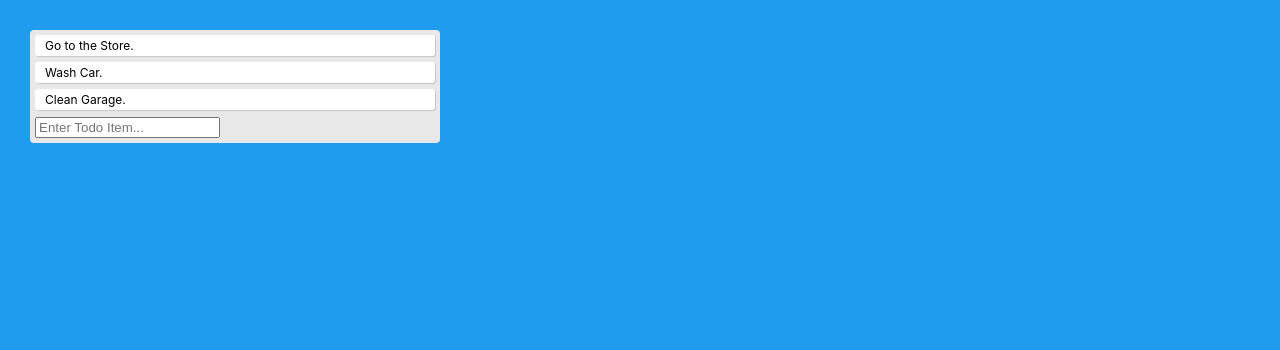
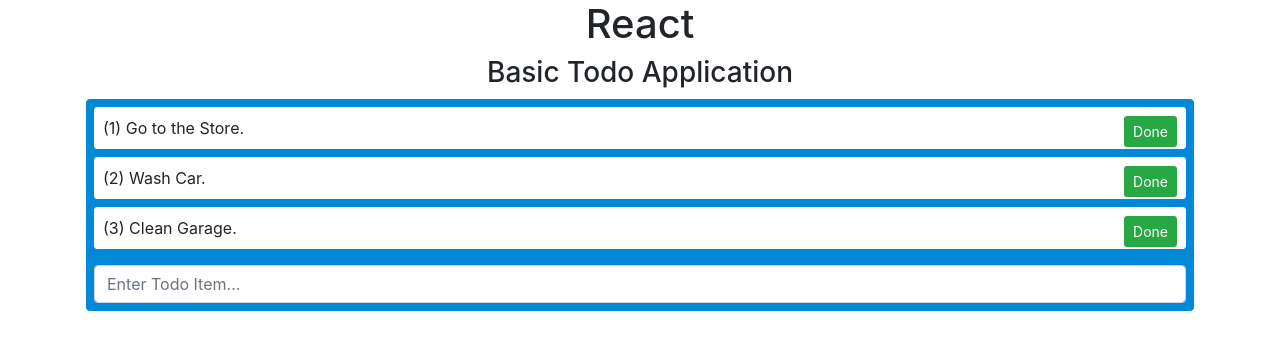
Before and after one commit to mattg-cli/todo-react, a React (Create React App) app: page / in a window 1280 px wide. Shown: the top 350 px of the page. Built offline with nearby package versions, Linux system fonts and the light colour scheme.

Commit message:
implemented an update function that will mark items as done when clicked

```diff
--- a/src/App.js
+++ b/src/App.js
@@ -6,9 +6,18 @@
 function App() {
 
   const [todos, setTodos] = React.useState([
-    { text: "Go to the Store."},
-    { text: "Wash Car."},
-    { text: "Clean Garage."}
+    {
+      text: "Go to the Store.",
+      isCompleted: false
+    },
+    {
+      text: "Wash Car.",
+      isCompleted: false
+    },
+    {
+      text: "Clean Garage.",
+      isCompleted: false
+    }
   ]);
 
   const addTodo = text => {
@@ -16,16 +25,27 @@
     setTodos(newTodos);
   }
 
+  const completeTodo = index => {
+    const newTodos = [...todos];
+    newTodos[index].isCompleted = true;
+    setTodos(newTodos);
+  }
+
   return (
-    <div className="app">
-      <div className="todo-list">
+    <div className="container">
+      <h1 className="text-center">React</h1>
+      <h3 className="text-center">Basic Todo Application</h3>
+      <div className="content p-2">
+        <div className="list pb-2">
           {todos.map((todo, index) => (
             <Todo
               key={index}
               index={index}
               todo={todo}
+              completeTodo={completeTodo}
             />
           ))}
+        </div>
         <AddTodo addTodo={addTodo} />
       </div>
     </div>
--- a/src/components/Todo.js
+++ b/src/components/Todo.js
@@ -1,11 +1,23 @@
 import React from 'react';
 import '../css/App.css';
 
-function Todo({ todo }) {
+function Todo({ todo, index, completeTodo }) {
+
+  const handleClick = e => {
+    e.preventDefault();
+    completeTodo(index);
+  }
 
   return (
-    <div className="todo">
-      {todo.text}
+    <div className="todo mb-2 p-2">
+      <span style={{ textDecoration: todo.isCompleted ? "line-through" : "" }}>({index + 1}) {todo.text}</span>
+      <button
+        className="btn btn-sm bg-success text-white float-right"
+        onClick={handleClick}
+        style={{ visibility: todo.isCompleted ? "hidden" : "show" }}
+      >
+        Done
+      </button>
     </div>
   );
 }
--- a/src/css/App.css
+++ b/src/css/App.css
@@ -1,24 +1,12 @@
-.app {
-  background: #209cee;
-  height: 100vh;
-  padding: 30px;
-}
-
-.todo-list {
-  background: #e8e8e8;
-  border-radius: 4px;
-  max-width: 400px;
-  padding: 5px;
+.content {
+  background-color: #0189d8;
+  border: 1px solid white;
+  border-radius: 5px;
 }
 
 .todo {
-  align-items: center;
-  background: #fff;
+  width: 100%;
+  background-color: #ffffff;
+  border: 1px solid white;
   border-radius: 3px;
-  box-shadow: 1px 1px 1px rgba(0, 0, 0, 0.15);
-  display: flex;
-  font-size: 12px;
-  justify-content: space-between;
-  margin-bottom: 6px;
-  padding: 3px 10px;
 }
--- a/src/index.js
+++ b/src/index.js
@@ -3,6 +3,7 @@
 import './index.css';
 import App from './App';
 import reportWebVitals from './reportWebVitals';
+import 'bootstrap/dist/css/bootstrap.min.css';
 
 ReactDOM.render(
   <React.StrictMode>
```
Also changed, not shown: 1 other file (tests, documents, lock files or other folders). Lines whose indentation alone changed are shown as unchanged.
